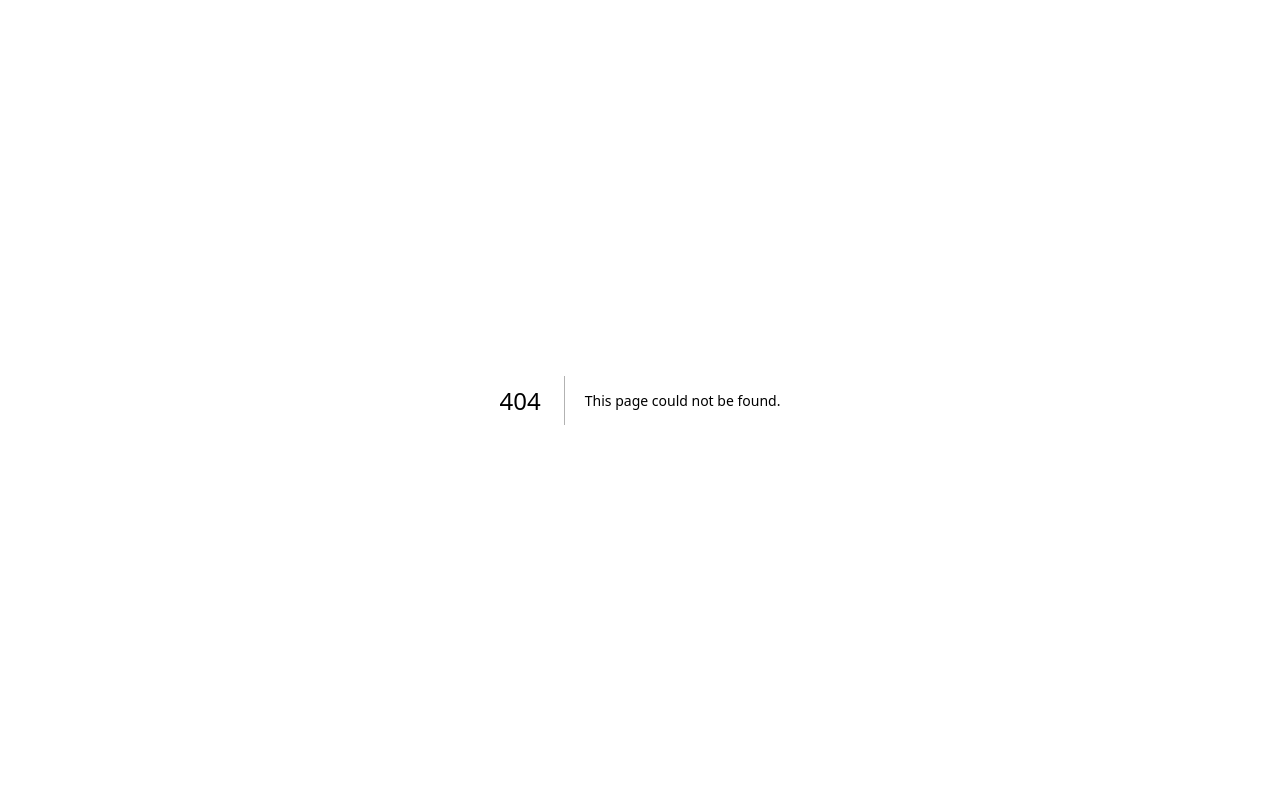
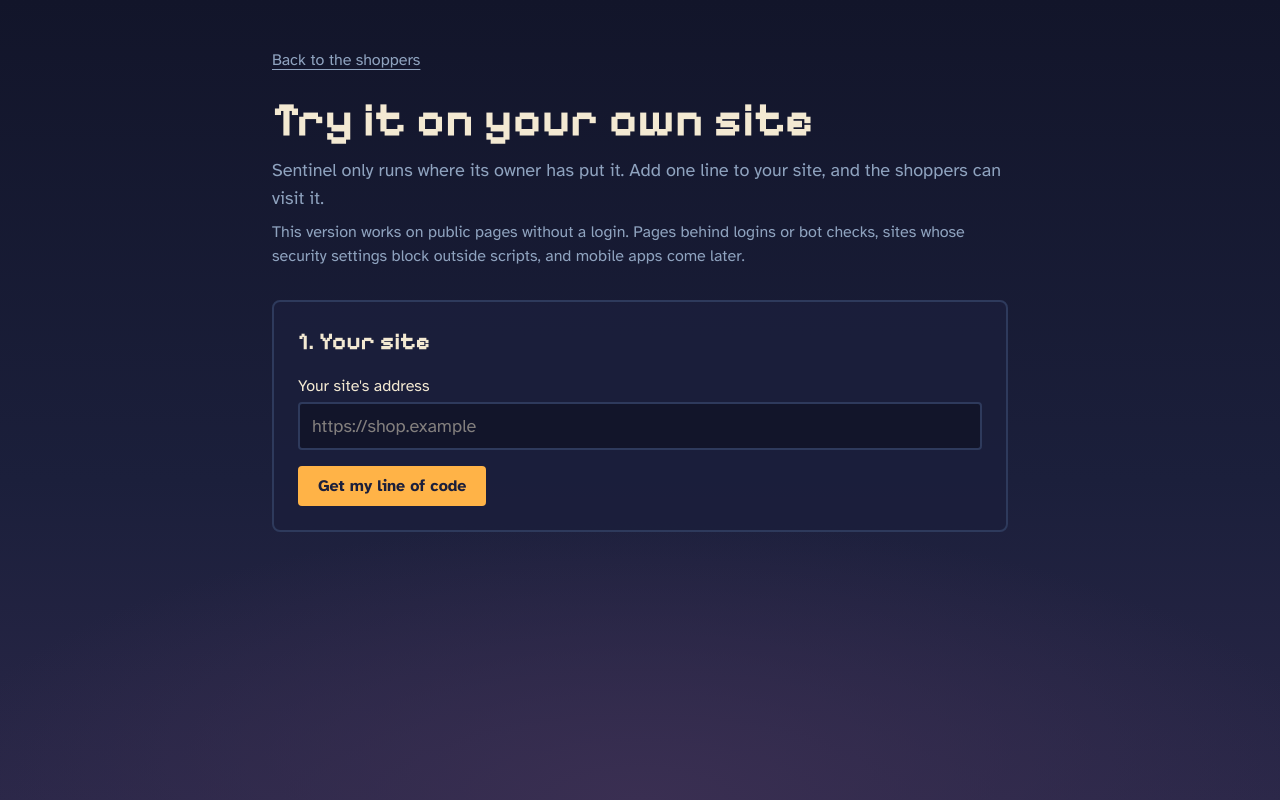
Before and after one commit to FaatehHaneef/Sentinel, a Next.js app: page /sites in a window 1280 px wide. Before the commit this address had no page. Built offline with nearby package versions, Linux system fonts and the light colour scheme.

Commit message:
feat(ui): add the page for trying Sentinel on your own site
Register an address, copy the one line, choose shoppers and start.

Co-Authored-By: Claude Opus 5.5 <noreply@anthropic.com>

```diff
--- a/app/lobby/page.tsx
+++ b/app/lobby/page.tsx
@@ -20,6 +20,9 @@ export default function LobbyPage() {
         >
           The ledger
         </Link>
+        <Link href="/sites" className="text-mist underline underline-offset-4 hover:text-parchment">
+          Try it on your own site
+        </Link>
       </nav>
       <h1 className="font-display mt-6 text-4xl font-bold text-parchment sm:text-5xl">
         Choose your shoppers
--- /dev/null
+++ b/app/sites/page.tsx
@@ -0,0 +1,31 @@
+import type { Metadata } from "next";
+import Link from "next/link";
+import { SiteTrial } from "@/components/sentinel/SiteTrial";
+
+export const metadata: Metadata = {
+  title: "Your own site | Sentinel",
+};
+
+export default function SitesPage() {
+  return (
+    <main id="main" className="mx-auto w-full max-w-3xl flex-1 px-4 py-12">
+      <Link href="/lobby" className="text-mist underline underline-offset-4 hover:text-parchment">
+        Back to the shoppers
+      </Link>
+      <h1 className="font-display mt-6 text-4xl font-bold text-parchment sm:text-5xl">
+        Try it on your own site
+      </h1>
+      <p className="mt-3 text-lg text-mist">
+        Sentinel only runs where its owner has put it. Add one line to your site, and the shoppers
+        can visit it.
+      </p>
+      <p className="mt-2 text-mist">
+        This version works on public pages without a login. Pages behind logins or bot checks, sites
+        whose security settings block outside scripts, and mobile apps come later.
+      </p>
+      <div className="mt-8">
+        <SiteTrial />
+      </div>
+    </main>
+  );
+}
```
